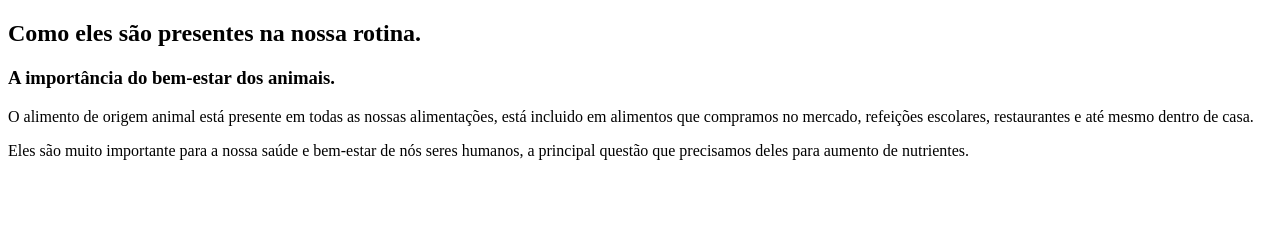
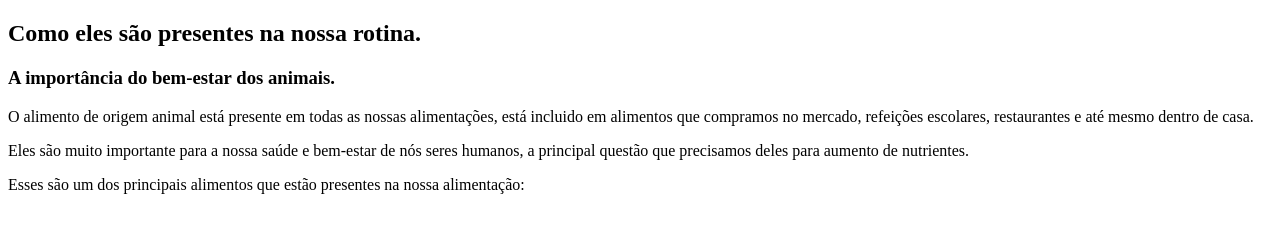
Before and after one commit to sophiaredii06-dev/prova-html-css-sophia, a plain HTML site: page index.html in a window 1280 px wide. Drawn offline with Linux system fonts and the light colour scheme.

Commit message:
Adicionei meu terceiro paragrafo.

```diff
--- a/index.html
+++ b/index.html
@@ -19,7 +19,7 @@
         a principal questão que precisamos deles para aumento de nutrientes.
     </p>
 
-    <p></p>
+    <p>Esses são um dos principais alimentos que estão presentes na nossa alimentação:</p>
 
 </body>
 </html>
```
